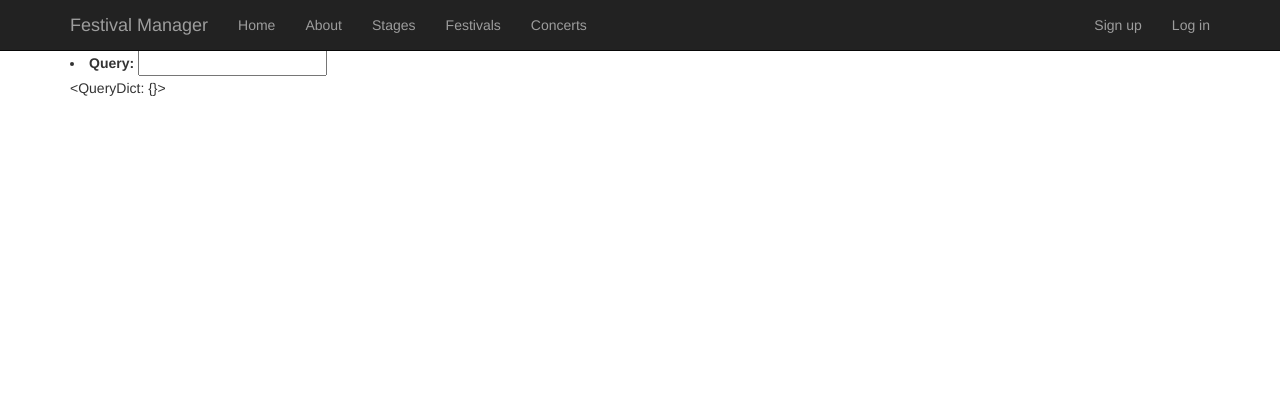
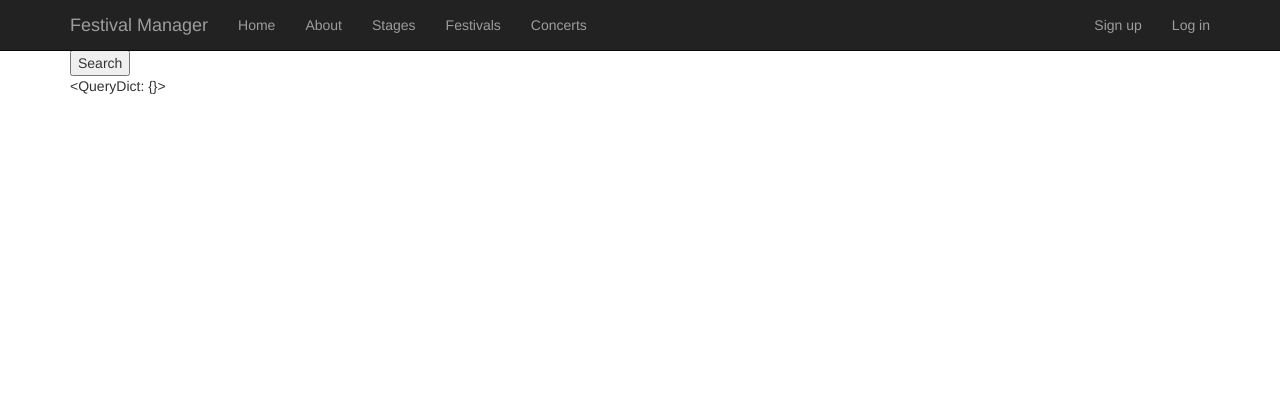
Before and after one commit to dliso/it1901-concert-booking, a Django app: page /search_band/ in a window 1280 px wide. Shown: the top 420 px of the page. Run offline with Django 3.2, Linux system fonts and the light colour scheme; parts of the project's set-up code (start-up, migrations or seed data) failed here and were passed over; some libraries are stand-ins or nearby versions.

Commit message:
Get the search form to show stages, acknowledge queries

```diff
--- a/bands/templates/bands/band_search.html
+++ b/bands/templates/bands/band_search.html
@@ -1,8 +1,13 @@
 {% extends 'base.html' %}
+{% load crispy_forms_filters %}
 
 
 {% block content %}
-    {{ form.as_ul }}
-    {{ request.POST }}
+<form method="post" action="." class="">
+    {% csrf_token %}
+    {{ form|crispy }}
+    <input name="" type="submit" value="Search"/>
+</form>
+{{ request.POST }}
 
 {% endblock content %}
--- a/bands/views.py
+++ b/bands/views.py
@@ -1,16 +1,12 @@
 from django.contrib.auth.mixins import LoginRequiredMixin
-from django.shortcuts import render, HttpResponse
-from django.views.generic import CreateView, DetailView, ListView, FormView
-from django import forms
+from django.shortcuts import HttpResponse, render
+from django.views.generic import CreateView, DetailView, FormView, ListView
 
-from . import models
+from . import forms, models
 
 
 class StageList(LoginRequiredMixin, ListView):
     model = models.Stage
-
-class SearchForm(forms.Form):
-    query = forms.fields.CharField()
 
 class StageDetail(DetailView):
     model = models.Stage
@@ -63,6 +59,10 @@ class ConcertCreate(CreateView):
     template_name = 'bands/concert_create.html'
 
 class BandSearch(FormView):
-    form_class = SearchForm
+    form_class = forms.SearchForm
     success_url = "."
     template_name = "bands/band_search.html"
+
+    def form_valid(self, form):
+        print(form.data)
+        return super().form_valid(form)
```
